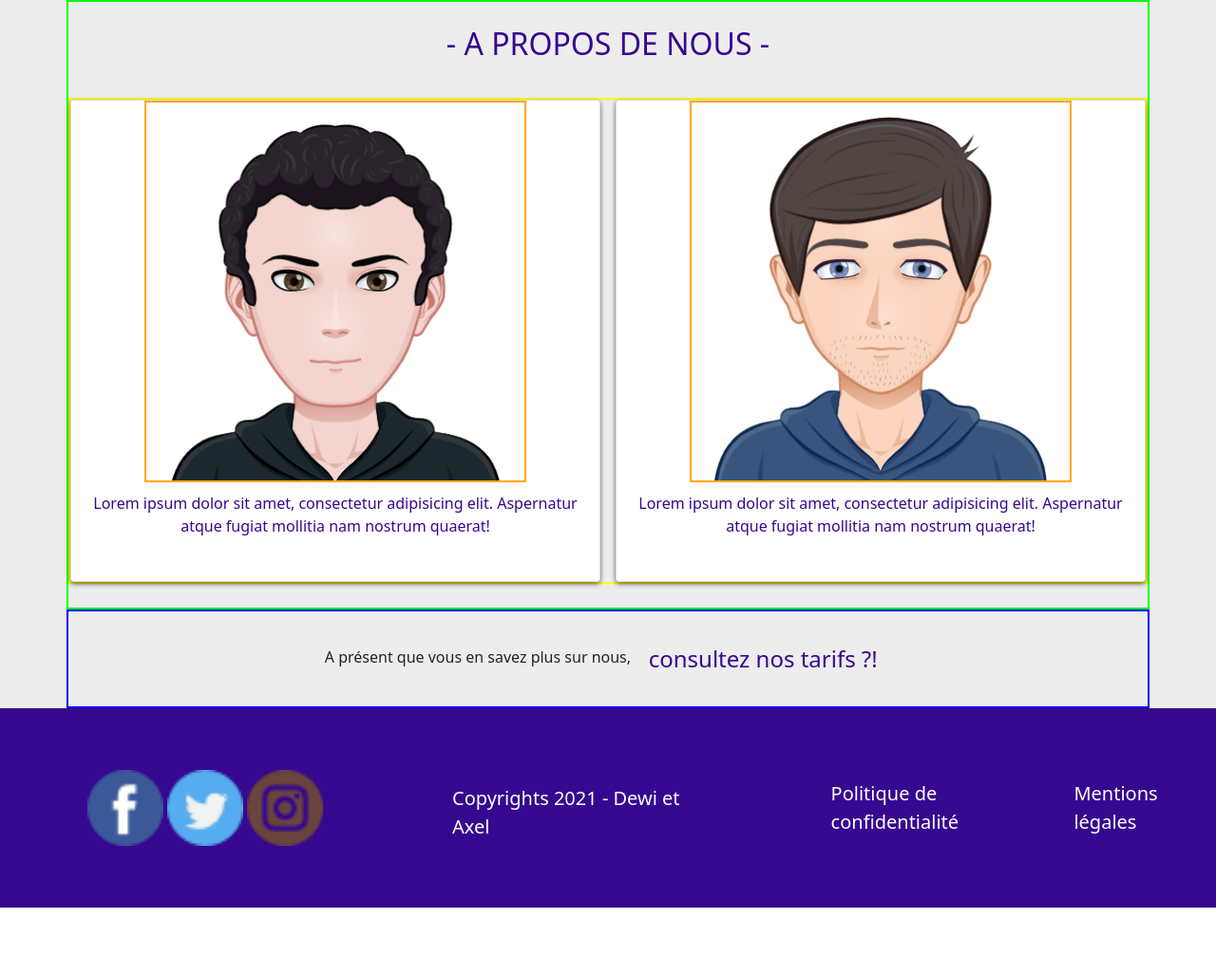
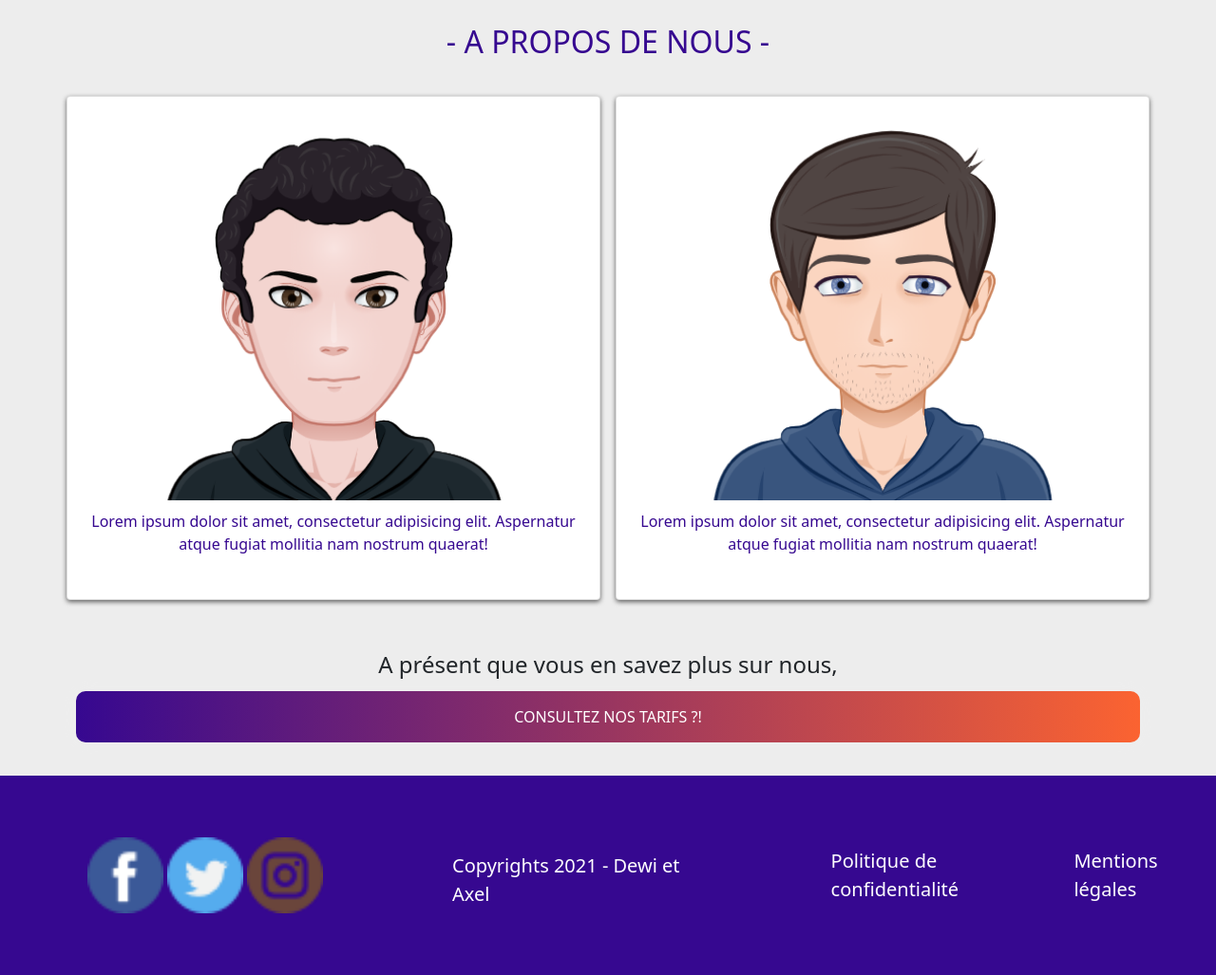
Before and after one commit to AxelGir/mspr-wis1, a PHP site: page /about.php in a window 1280 px wide. Shown: the part 112-1139 px from the top of the page at 95% size. Before the commit the page ends 1068 px from the top, so only its background shows below. Run offline with PHP 8.4, Linux system fonts and the light colour scheme.

Commit message:
update: css page about

```diff
--- a/about.php
+++ b/about.php
@@ -27,8 +27,9 @@
                 <span>
                     A présent que vous en savez plus sur nous,
                 </span>
-                <a class="btn btn-tarifs" href="./tarifs.php">consultez nos tarifs ?!</a>
+                <a class="btn-grad" href="tarifs.php">Consultez nos tarifs ?!</a>
             </div>
         </section>
+
     </main>
 <?php require_once 'layouts/footer.php'; ?>
--- a/src/scss/components/card.scss
+++ b/src/scss/components/card.scss
@@ -45,7 +45,7 @@
 }
 
 #about-top .card {
-  padding: 0 10px 20px 10px;
+  padding: 20px 10px;
   max-width: 600px;
   max-height: 850px;
   width: 100%;
--- a/src/scss/pages/_about.scss
+++ b/src/scss/pages/_about.scss
@@ -4,11 +4,9 @@
 
 #about-top .container {
   padding: 25px 0;
-  border: solid 2px lime;
 }
 
 #about-top .cards-wrapper {
-  border: solid 2px yellow;
   column-count: 2;
   justify-items: center;
 }
@@ -18,7 +16,6 @@
 }
 
 #about-top .cards-wrapper img {
-  border: solid 2px orange;
   margin: auto;
 }
 
@@ -28,6 +25,34 @@
 
 #about-bottom .container {
   padding: 25px 0;
-  border: solid 2px blue;
   text-align: center;
 }
+
+#about-bottom span {
+  font-size: 24px;
+}
+
+
+.btn-grad {
+  background-image: linear-gradient(to right, $primary 0%, $secondary 51%, $primary 100%)
+}
+
+.btn-grad {
+  margin: 10px;
+  padding: 15px 45px;
+  text-align: center;
+  text-transform: uppercase;
+  text-decoration: none;
+  transition: 0.5s;
+  background-size: 200% auto;
+  color: white;
+  box-shadow: 0 0 20px #eee;
+  border-radius: 10px;
+  display: block;
+}
+
+.btn-grad:hover {
+  background-position: right center ; /* change the direction of the change here */
+  color: #fff;
+  text-transform: uppercase;
+}
```
Also changed, not shown: assets/css/app.css.
